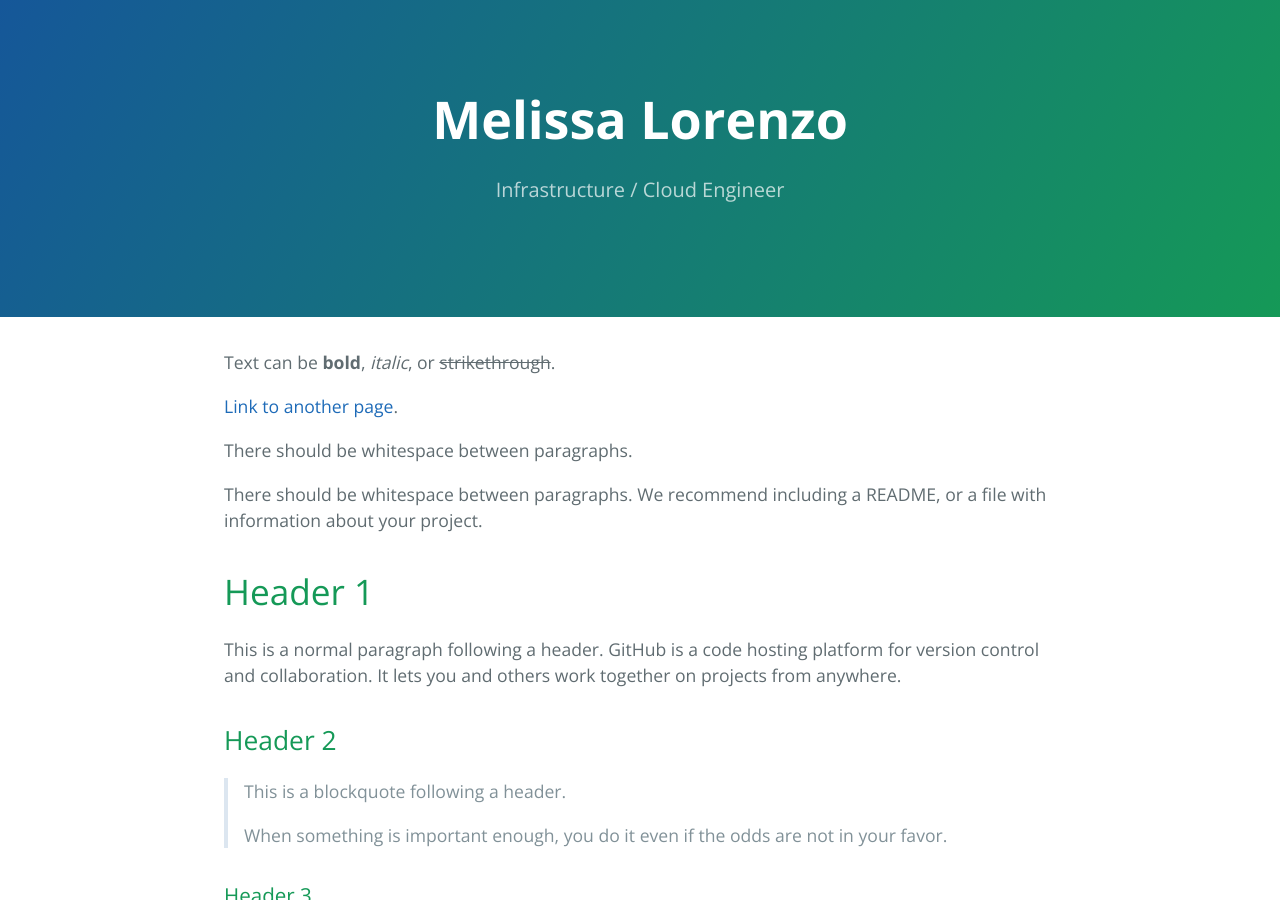
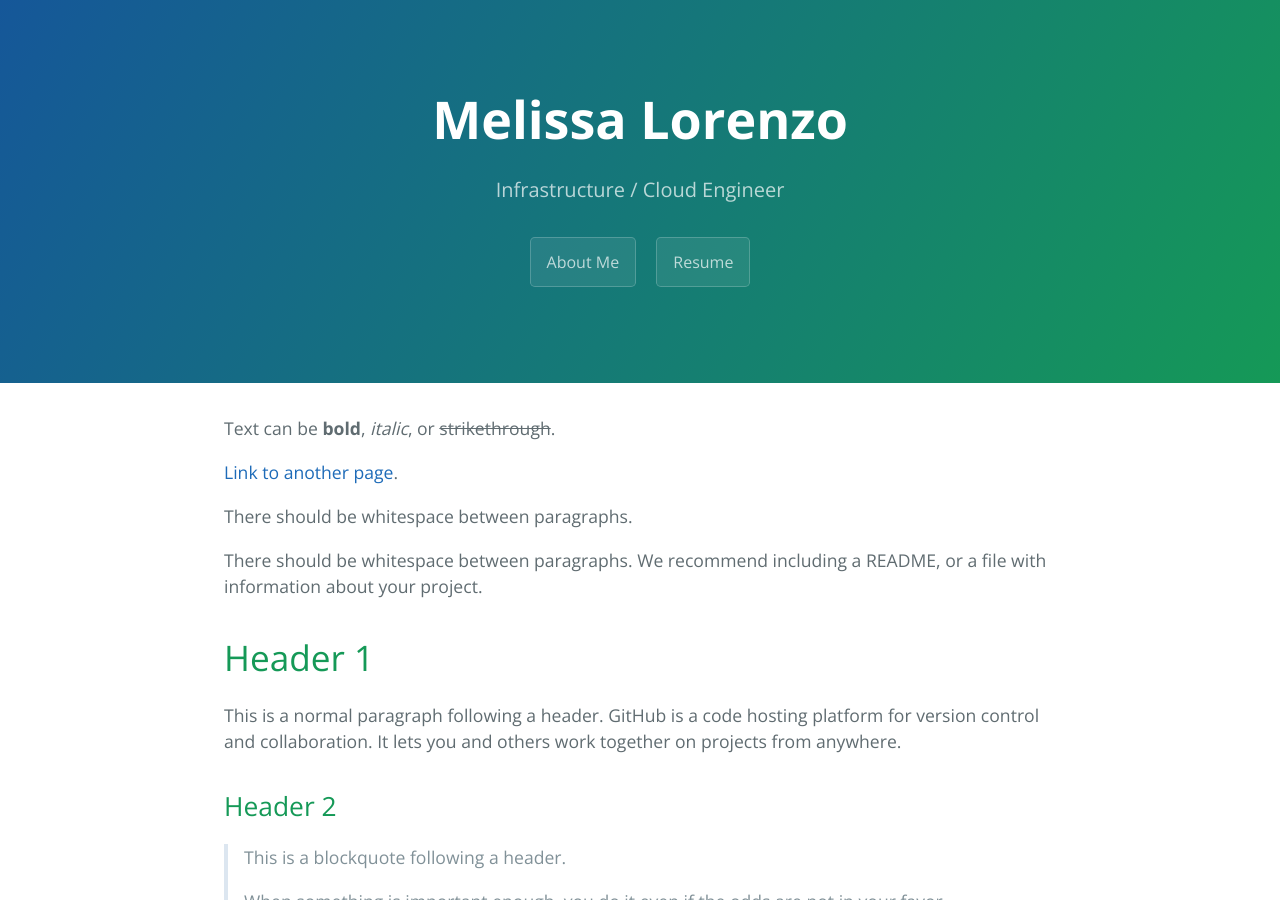
Before and after one commit to 4Mello/4Mello.github.io, a Jekyll site: the page built from index.md, in a window 1280 px wide and 900 px high. Built offline with Jekyll 4.4.1, drawn with Linux system fonts in a browser that asks for light colours.

Commit message:
Update _config.yml
Changed show_downloads to show_menu, and changed boolean from false to true.

```diff
--- a/_config.yml
+++ b/_config.yml
@@ -1,6 +1,6 @@
 title: Melissa Lorenzo
 description: Infrastructure / Cloud Engineer
-show_downloads: false
+show_menu: true
 google_analytics:
 theme: jekyll-theme-cayman
 
```
